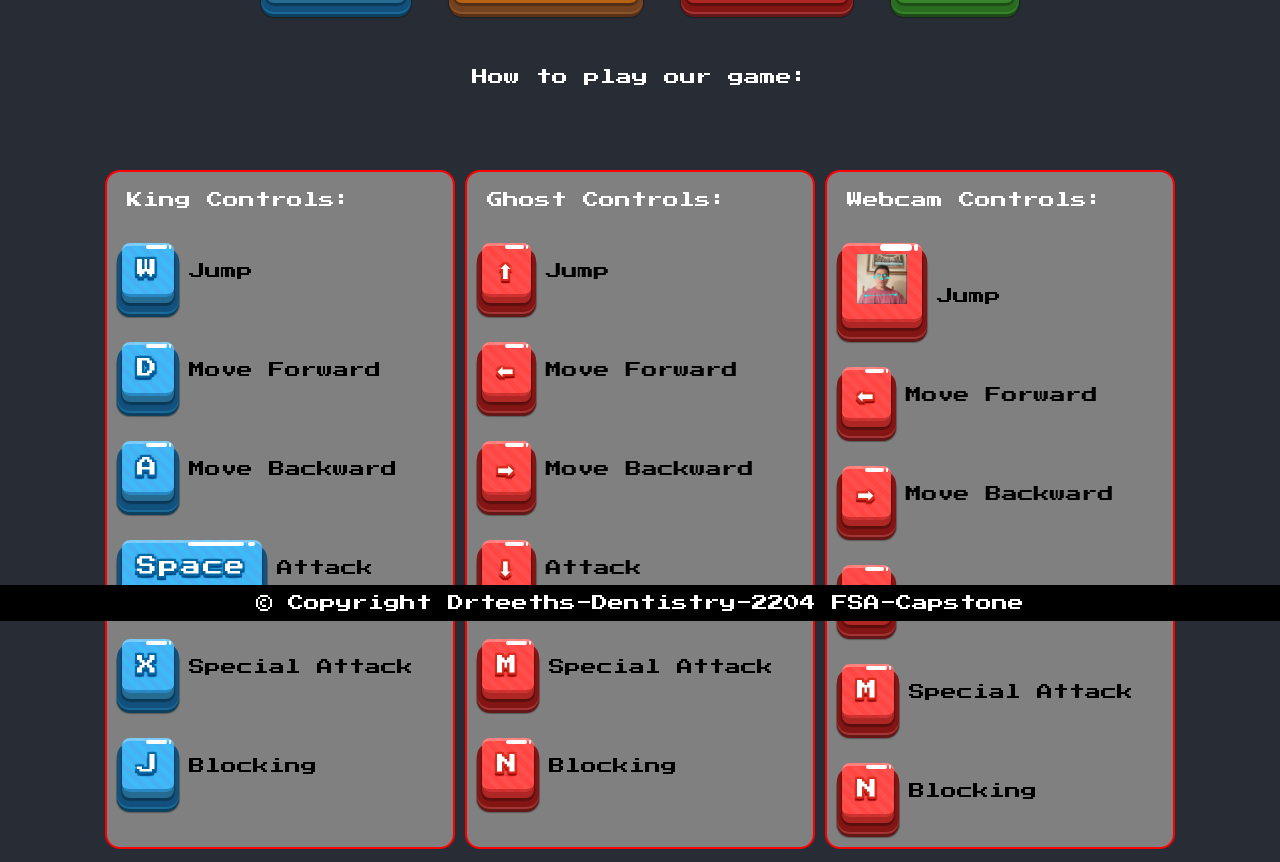
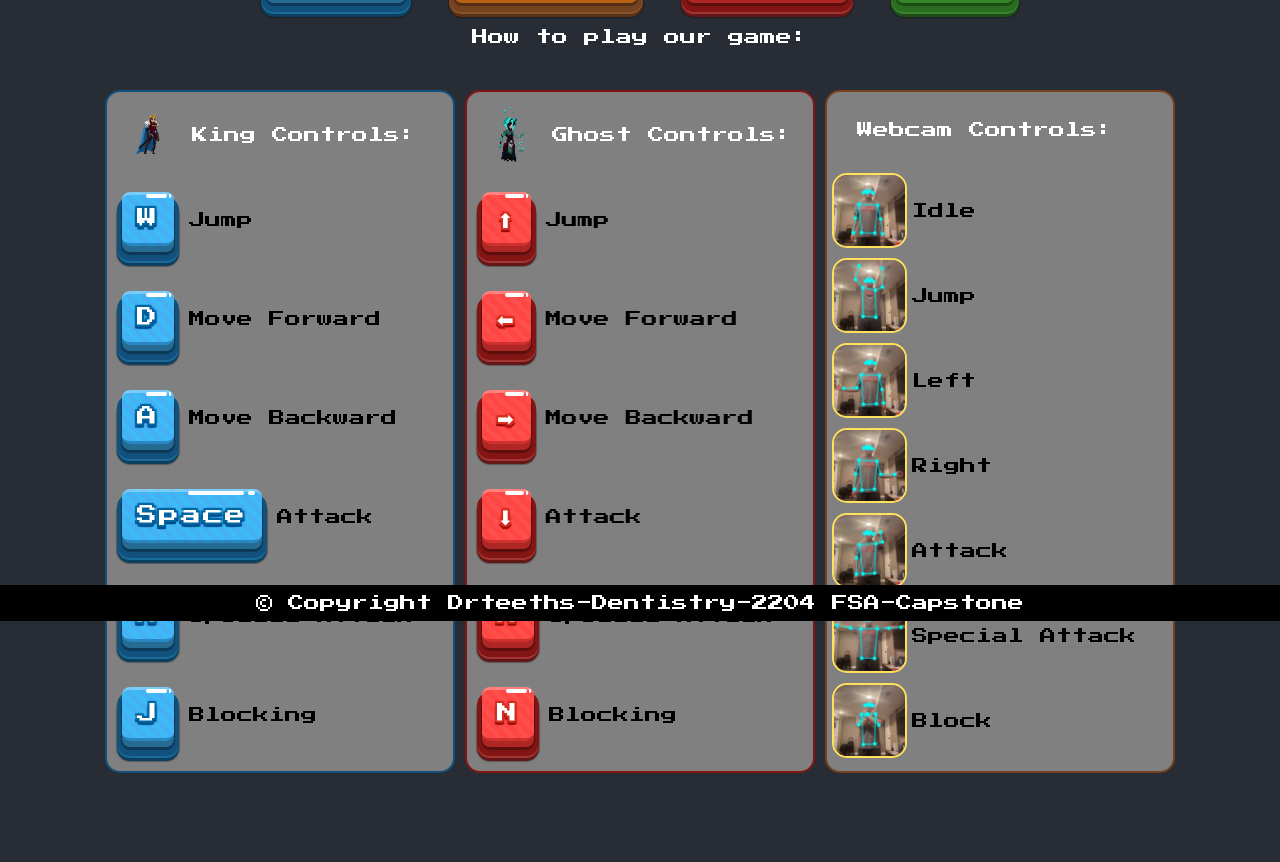
Before and after one commit to drteeths-dentistry/FullstackFighters, a website: page public/control.html in a window 1280 px wide. Shown: the part 169-1031 px from the top of the page. After the commit the page ends 995 px from the top, so only its background shows below. Drawn offline with nearby package versions, Linux system fonts and the light colour scheme.

Commit message:
control page

```diff
--- a/public/control.html
+++ b/public/control.html
@@ -45,14 +45,19 @@
       <a class="game-button red" href="./system.html">System</a>
       <a class="game-button green" href="./devInfo.html">Devs</a>
     </nav>
-    <div style="margin: 40px; padding: 40px; color: white">
+    <div style="margin: 20px; padding: 20px; color: white">
       How to play our game:
     </div>
     <div>
       <div class="cardRow">
-        <div class="playerCard">
-          <div style="margin: 10px; padding: 10px; color: white">
-            King Controls:
+        <div class="playerCard" style="border: 2px solid #11517c">
+          <div class="imageCard">
+            <img
+              class="charCard"
+              src="./img/controls/kingSingle.png"
+              alt="example of idle"
+            />
+            <p class="imageCardText" style="color: white">King Controls:</p>
           </div>
           <div>
             <button
@@ -104,8 +109,13 @@
           </div>
         </div>
         <div class="playerCard">
-          <div style="margin: 10px; padding: 10px; color: white">
-            Ghost Controls:
+          <div class="imageCard">
+            <img
+              class="charCard"
+              src="./img/controls/ghostSingle.png"
+              alt="example of idle"
+            />
+            <p class="imageCardText" style="color: white">Ghost Controls:</p>
           </div>
           <div>
             <button
@@ -156,63 +166,67 @@
             >Blocking
           </div>
         </div>
-        <div class="playerCard">
-          <div style="margin: 10px; padding: 10px; color: white">
+        <div class="playerCard" style="border: 2px solid #75411f">
+          <div style="margin: 20px; padding: 10px; color: white">
             Webcam Controls:
           </div>
-          <div>
-            <!--  WORKING PROGRESS WEBCAM CONTROLS -->
-            <button
-              class="game-button red"
-              style="font-size: 20px; color: white"
-            >
+          <div style="display: flex; flex-direction: column">
+            <div class="imageCard">
               <img
-                src="./img/controls/idleWebCamTest.png"
-                alt="Girl in a jacket"
-                width="50"
-                height="50"
-              /></button
-            >Jump
-          </div>
-          <div>
-            <button
-              class="game-button red"
-              style="font-size: 20px; color: white"
-            >
-              ⬅</button
-            >Move Forward
-          </div>
-          <div>
-            <button
-              class="game-button red"
-              style="font-size: 20px; color: white"
-            >
-              ➡</button
-            >Move Backward
-          </div>
-          <div>
-            <button
-              class="game-button red"
-              style="font-size: 20px; color: white"
-            >
-              ⬇</button
-            >Attack
-          </div>
-          <div>
-            <button
-              class="game-button red"
-              style="font-size: 20px; color: white"
-            >
-              M</button
-            >Special Attack
-          </div>
-          <div>
-            <button
-              class="game-button red"
-              style="font-size: 20px; color: white"
-            >
-              N</button
-            >Blocking
+                class="innerImageCard"
+                src="./img/controls/idleExample.png"
+                alt="example of idle"
+              />
+              <p class="imageCardText">Idle</p>
+            </div>
+            <div class="imageCard">
+              <img
+                class="innerImageCard"
+                src="./img/controls/jumpExample.png"
+                alt="example of idle"
+              />
+              <p class="imageCardText">Jump</p>
+            </div>
+            <div class="imageCard">
+              <img
+                class="innerImageCard"
+                src="./img/controls/leftExample.png"
+                alt="example of idle"
+              />
+              <p class="imageCardText">Left</p>
+            </div>
+            <div class="imageCard">
+              <img
+                class="innerImageCard"
+                src="./img/controls/rightExample.png"
+                alt="example of idle"
+              />
+              <p class="imageCardText">Right</p>
+            </div>
+            <div class="imageCard">
+              <img
+                class="innerImageCard"
+                src="./img/controls/attackExample.png"
+                alt="example of idle"
+              />
+              <p class="imageCardText">Attack</p>
+            </div>
+            <div class="imageCard">
+              <img
+                class="innerImageCard"
+                src="./img/controls/specialAttackExample.png"
+                alt="example of idle"
+              />
+              <p class="imageCardText">Special Attack</p>
+            </div>
+            <div class="imageCard">
+              <img
+                class="innerImageCard"
+                src="./img/controls/blockExample.png"
+                alt="example of idle"
+              />
+              <p class="imageCardText">Block</p>
+            </div>
           </div>
         </div>
       </div>
--- a/public/style.css
+++ b/public/style.css
@@ -184,21 +184,34 @@
   flex-wrap: wrap;
   justify-content: center;
   height: fit-content;
+  margin: 0px 0px 40px 0px;
+}
+.imageCard {
+  display: flex;
+  flex-direction: row;
+}
+.imageCardText {
+  align-self: center;
+}
+.innerImageCard {
+  border-radius: 15px;
+  border: solid 2px #ffe05d;
+  margin: 5px;
+  width: 75px;
+  height: 75px;
+}
+.charCard {
+  margin: 5px;
+  width: 75px;
+  height: 75px;
 }
 .playerCard {
   flex: 0 1 350px; /*  No stretching: */
   margin: 5px;
-  border: 2px solid red;
+  border: 2px solid #831614;
   background-color: grey;
   border-radius: 15px;
   display: flex;
   flex-direction: column;
   align-items: flex-start;
 }
-
-.imageControlCard {
-  width: 10%;
-  border: 1px solid red;
-  display: flex;
-  flex-direction: row;
-}
```
Also changed, not shown: public/img/controls/attackExample.png (added), public/img/controls/blockExample.png (added), public/img/controls/ghostSingle.png (added), public/img/controls/idleExample.png (added), public/img/controls/idleWebCamTest.png (deleted), public/img/controls/jumpExample.png (added), public/img/controls/kingSingle.png (added), public/img/controls/leftExample.png (added), public/img/controls/rightExample.png (added), public/img/controls/specialAttackExample.png (added).
